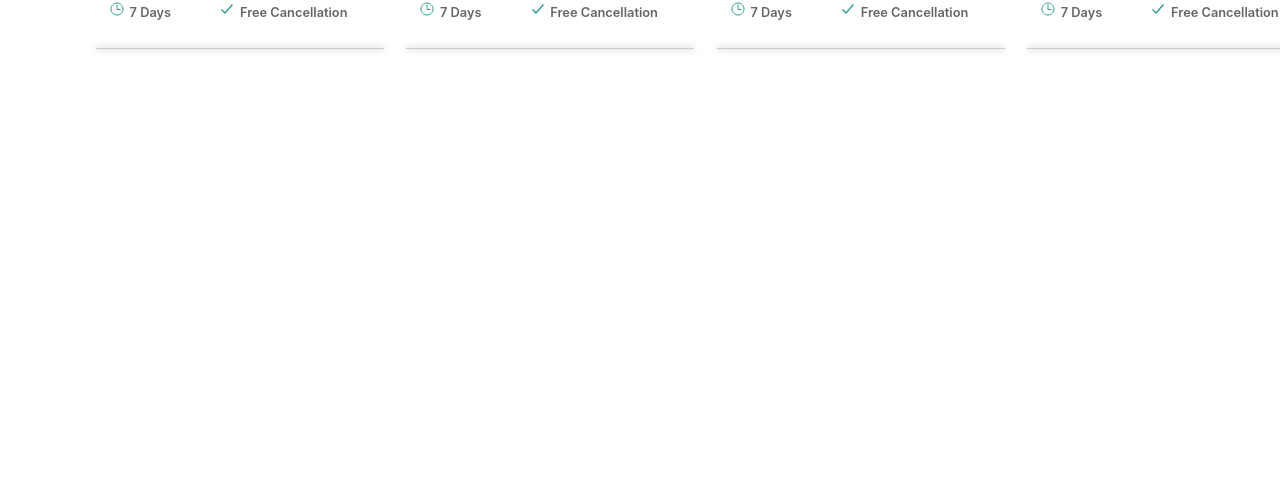
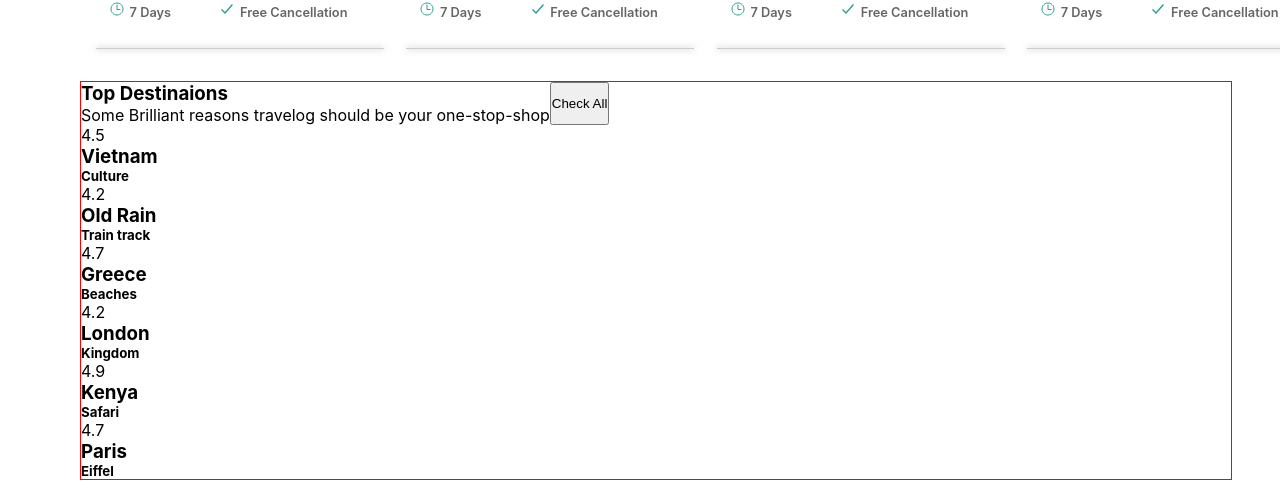
Before and after one commit to k1au3/Travelog, a React (Create React App) app: page / in a window 1280 px wide. Shown: the part 1319-1812 px from the top of the page. Before the commit the page ends 1400 px from the top, so only its background shows below. Built offline with nearby package versions, Linux system fonts and the light colour scheme; a web font is replaced by a local one.

Commit message:
trending complete

```diff
--- a/src/App.js
+++ b/src/App.js
@@ -6,13 +6,15 @@ import { trendingData } from "./data/data";
 const Hero = lazy(() => import('./components/hero'));
 const Page2 = lazy(() => import('./components/activities'));
 const Trending = lazy(() => import('./components/trending'));
+const Destinaion = lazy(() => import('./components/destination'));
 
 function App() {
   return (
-    <Suspense fallback={<div>Loading...</div>}>
+    <Suspense fa  llback={<div>Loading...</div>}>
       <Hero />
       <Page2 />
       <Trending Data={trendingData} />
+      <Destinaion />
     </Suspense>
   );
 }
--- a/src/components/destination.js
+++ b/src/components/destination.js
@@ -0,0 +1,44 @@
+
+
+function Gallery ({ darasa, title, sub, rate}){
+    return(
+        <div className={darasa}>
+                <span>{rate}</span>
+                <h3>{title}</h3>
+            <h5>{sub}</h5>
+        </div>
+    );
+}
+
+const Destination = () => {
+    return (
+        <div className="destinations">
+            <div className="nav">
+                <div className="left">
+                    <h3>Top Destinaions</h3>
+                    <span>Some Brilliant reasons travelog should be your one-stop-shop</span>
+                </div>
+                <button>Check All</button>
+            </div>
+            <div className="gallery">
+                <div className="left">
+                    <Gallery darasa="vietnam" rate="4.5" title="Vietnam" sub="Culture" />
+                    <Gallery darasa="vietnam" rate="4.2" title="Old Rain" sub="Train track" />
+                </div>
+
+                <Gallery darasa="mid" rate="4.7" title="Greece" sub="Beaches" />
+
+                <div className="right">
+                    <Gallery darasa="london" rate="4.2" title="London" sub="Kingdom" />
+                    <div className="bottom">
+                        <Gallery darasa="kenya" rate="4.9" title="Kenya" sub="Safari" />
+                        <Gallery darasa="Paris" rate="4.7" title="Paris" sub="Eiffel" />
+                    </div>
+                </div>
+
+            </div>
+        </div>
+     );
+}
+
+export default Destination;
--- a/src/styles/app.css
+++ b/src/styles/app.css
@@ -481,4 +481,12 @@ nav .right .btn:hover {
   font-size: 0.8rem;
   opacity: 0.6;
   font-weight: 600;
+}
+
+.destinations {
+  border: 1px solid red;
+  margin: 1rem 3rem 1rem 5rem;
+}
+.destinations .nav {
+  display: flex;
 }/*# sourceMappingURL=app.css.map */
--- a/src/styles/app.scss
+++ b/src/styles/app.scss
@@ -535,3 +535,12 @@ nav{
         }
     }
 }
+
+.destinations{
+    border: 1px solid red;
+    margin: 1rem 3rem 1rem 5rem;
+    .nav{
+        display: flex;
+
+    }
+}
```
Also changed, not shown: 1 other file (tests, documents, lock files or other folders).
